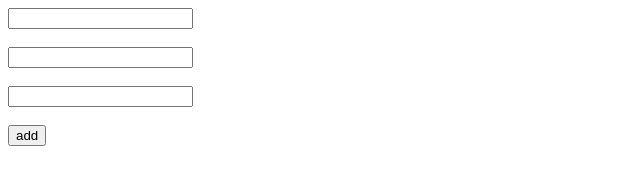
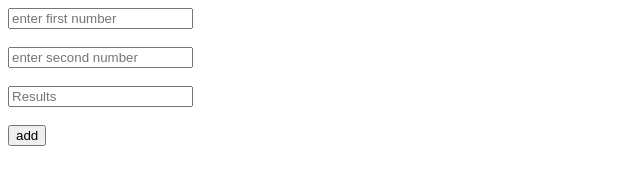
Before and after one commit to iamsirmike/addTwoNumbersContainingCommas, a plain HTML site: page index.html in a window 1280 px wide. Shown: the whole page, without its empty margins (0-640 px from the left). Drawn offline with Linux system fonts and the light colour scheme.

Commit message:
added placeholders to text boxes

```diff
--- a/index.html
+++ b/index.html
@@ -3,10 +3,10 @@
         <title>js currency format</title>
     </head>
     <body>
-        <input type="text" id="number"> <br><br>
-        <input type="text" id="number2"> <br><br>
+        <input type="text" id="number" placeholder="enter first number"> <br><br>
+        <input type="text" id="number2" placeholder="enter second number"> <br><br>
         <!-- <button onclick="input()">format</button> <br><br> -->
-        <input type="text" id="output"> <br><br>
+        <input type="text" id="output" placeholder="Results"> <br><br>
         <button id="add">add</button>
 
 
```
